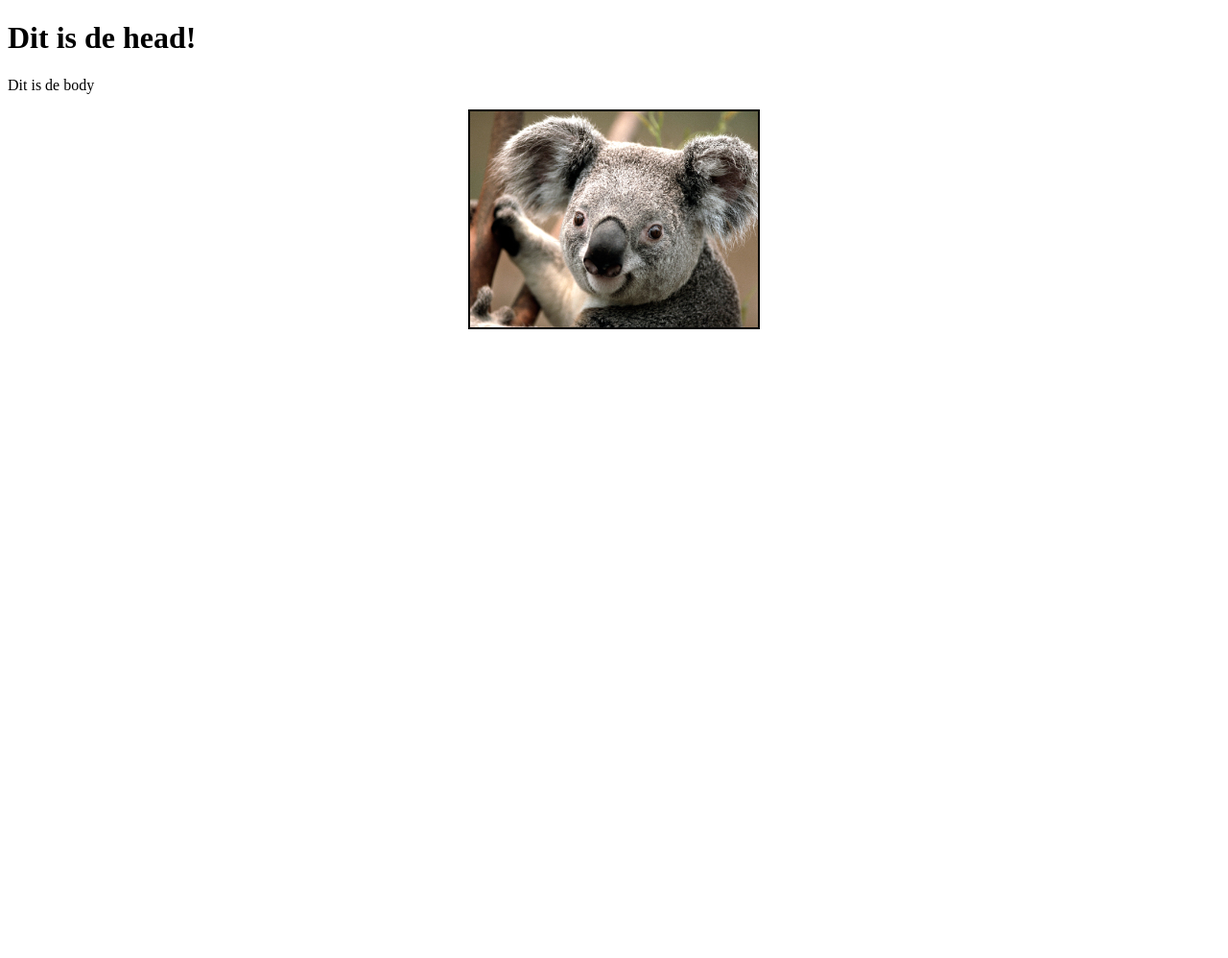
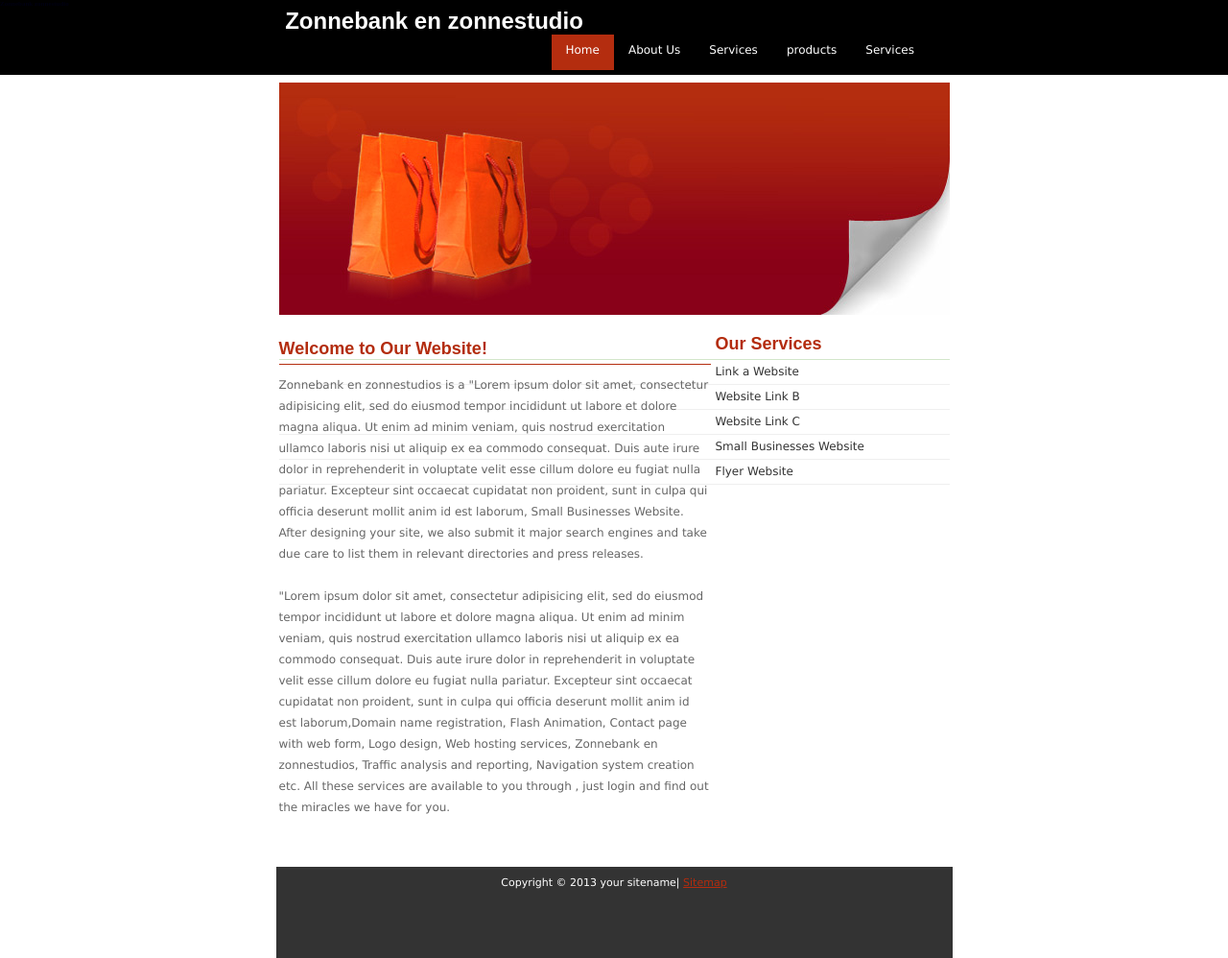
Before and after one commit to KeesRoest/Familie, a plain HTML site: page WebContent/Index.html in a window 1280 px wide. Shown: the whole page at 96% size. Before the commit the page ends 800 px from the top, so only its background shows below. Drawn offline with Linux system fonts and the light colour scheme.

Commit message:
Template

```diff
--- a/WebContent/Index.html
+++ b/WebContent/Index.html
@@ -1,13 +1,70 @@
-<!DOCTYPE html>
-<html>
+<!DOCTYPE html PUBLIC "-//W3C//DTD XHTML 1.0 Strict//EN" "http://www.w3.org/TR/xhtml1/DTD/xhtml1-strict.dtd">
+<html xmlns="http://www.w3.org/1999/xhtml">
 <head>
-<meta charset="ISO-8859-1">
-<title>Nieuwe Pagina</title>
-<link rel="stylesheet" type="text/css" href="mystyle.css">
+<meta http-equiv="Content-Type" content="text/html; charset=utf-8" />
+<title>Design by YOURSITENAMEm</title>
+
+<link href="style.css" rel="stylesheet" type="text/css" />
 </head>
+
 <body>
-<h1>Dit is de head!</h1>
-<p>Dit is de body</p>
-<div><img class="plaatje" src="Koala.jpg" height=225 alt="Koala"></div>
+<div class="style3"></div><div class="style_2"><span class="style3"><a href="http://www.zonnebank-studio-vergelijk.nl" title="Zonnebank Zonnestudio"><strong>Zonnebank zonnestudio</strong></a></span></div>
+<div id="wrap">
+<div id="topbar">
+  <h1 id="sitename"><a href="http://www.zonnebank-studio-vergelijk.nl" target="_blank">  Zonnebank en zonnestudio</a></h1>
+  <div id="menus">
+  <ul id="topmenu">
+<li  class="active"><a href="#">Home</a>
+</li>
+<li><a href="#">About Us</a>
+</li>
+<li><a href="#">Services</a>
+</li>
+<li><a href="#">products</a>
+</li>
+<li><a href="#">Services</a>
+</li>
+</ul>
+</div>
+</div>
+
+<div id="header">
+</div>
+<div id="content">
+<div id="mainpage">
+<h2>Welcome to Our Website!</h2>
+<p>Zonnebank en zonnestudios is a  "Lorem ipsum dolor sit amet, consectetur adipisicing elit, sed do eiusmod tempor incididunt ut labore et dolore magna aliqua. Ut enim ad minim veniam, quis nostrud exercitation ullamco laboris nisi ut aliquip ex ea commodo consequat. Duis aute irure dolor in reprehenderit in voluptate velit esse cillum dolore eu fugiat nulla pariatur. Excepteur sint occaecat cupidatat non proident, sunt in culpa qui officia deserunt mollit anim id est laborum, Small   Businesses Website</a>. After designing your site, we also submit  it major search engines and take due care to list them in relevant directories  and press releases. <br />
+			  <br />
+"Lorem ipsum dolor sit amet, consectetur adipisicing elit, sed do eiusmod tempor incididunt ut labore et dolore magna aliqua. Ut enim ad minim veniam, quis nostrud exercitation ullamco laboris nisi ut aliquip ex ea commodo consequat. Duis aute irure dolor in reprehenderit in voluptate velit esse cillum dolore eu fugiat nulla pariatur. Excepteur sint occaecat cupidatat non proident, sunt in culpa qui officia deserunt mollit anim id est laborum,Domain name registration, Flash Animation,  Contact page with web form, Logo design, Web hosting services, Zonnebank en zonnestudios,  Traffic analysis and reporting, Navigation system creation etc. All these  services are available to you through , just login and  find out the miracles we have for you.</p>
+</div>
+<div id="sidebar">
+
+</div>
+<div id="sidebarcontents">
+<ul id="menu">
+<li>
+  <h2>Our Services</h2>
+</li>
+<li>
+	<ul><li><a href="#">Link a   Website</a></li>
+				  			<li><a href="#">Website Link B</a></li>
+
+							<li><a href="#">Website Link C</a></li>
+							<li> <a href="#">Small Businesses Website</a></li>
+							<li><a href="#">Flyer Website</a></li>
+			</ul>
+</li>
+</ul>
+</div>
+
+  <div id="sidebarbottom"></div>
+</div>
+<div class="clear"></div>
+</div>
+
+</div>
+<div id="footer">
+<p>Copyright &copy; 2013 your sitename| <a href="#">Sitemap</a></p>
+</div>
 </body>
 </html>
--- a/WebContent/mystyle.css
+++ /dev/null
@@ -1 +0,0 @@
-.plaatje { border: 2px solid;display: block; margin:auto;}
--- /dev/null
+++ b/WebContent/style.css
@@ -0,0 +1,210 @@
+@charset "utf-8";
+* {
+	margin: 0px; padding: 0px;
+}
+.clear {
+	clear:both;}
+.clearleft {
+	display:block;
+	clear:left;}
+.clearright{
+	display:block;
+	 clear:right;}
+.hide {
+	display:none;}
+a {
+	color:#B32C0E;
+}
+
+a:hover {
+	color:#000000;
+	text-decoration:none;
+}
+body {
+	background: #FFFFFF  url(images/bg.jpg) repeat-x;
+	}
+#wrap{
+	width:699px;
+	margin:0px auto 15px auto;
+	font-family:Verdana, Arial, Helvetica, sans-serif;
+	font-size:12px;
+	color:#666666;
+}
+
+/*Header*/
+
+#header{
+	height:242px;
+	background:url(images/header.jpg) no-repeat left top;
+	clear: both;
+}
+/*Header Menu*/
+#topmenu {
+	display:block;
+	list-style:none;
+	padding:0 0px 0px 278px;
+	float: right;
+	width: 415px;
+}
+#topmenu li {
+	display:inline;
+}
+#topmenu a {
+	display:block;
+	float:left;
+	height:28px;
+	margin:0px 0px 0px0px;
+	text-decoration:none;
+	padding:9px 15px 0px 15px;
+	text-align:center;
+}
+#topmenu a, #topmenu a:visited, #topmenu a:active {
+	color:#FFFFFF;
+}
+#topmenu a:hover{
+	color:#ffffff;
+	background-color: #B52E10;
+}
+#topmenu .active a, #topmenu .active a:visited, #topmenu .active a:active{
+	color:#FFFFFF;
+	background-color: #B42D0F;
+}
+
+/*Content*/
+#content {
+	background-color: #FFFFFF;
+}
+#mainpage {
+	width:450px;
+	float:left;
+	padding:5px 5px 5px 0px;
+	height:550px
+}
+#mainpage p {
+	line-height:22px;
+	margin:10px 0px 22px 0px;
+}
+#mainpage blockquote {
+	background:#efefef;
+	display:block;
+	margin:5px;
+	font:Georgia, "Times New Roman", Times, serif;
+	font-style:italic;}
+h1, h2, h3, h4, h5 {
+	color:#B32C0E;
+	font-weight:bold;
+	font-family: Arial, Helvetica, sans-serif;
+}
+#mainpage h1 {
+	font-size:24px;
+	color: #F2F7F3;
+}
+#mainpage h2 {
+	font-size:18px;
+	padding-top: 20px;
+	padding-bottom: 5px;
+	border-bottom: 1px solid #B52E10;
+}
+#mainpage h3 {
+	font-size:20px;}
+#mainpage h4 {
+	font-size:18px;}
+#mainpage h5 {
+	font-size:16px;}
+.style_2 {
+	font-size: 7px;
+	color: #000011;
+	}
+.style_2 a{
+	font-size: 7px;
+	color: #000011;
+	}
+.style_2 a:hover{
+	font-size: 7px;
+	color: #000011;
+	}
+#content #mainpage ol {
+	margin:10px 10px 10px 25px;}
+#content #mainpage ol li {
+	padding:5px 5px 5px 20px;}
+#content #mainpage ul li {
+	display:block;
+	padding:0px;
+	border-bottom: dashed 1px #D6E4A7;}
+
+
+
+
+/*Sidebar*/
+#sidebar {
+	margin:0px 0px 0px 0px;
+	width: 225px;
+	float: right;
+}
+#sidebarcontents {
+	padding:5px 0px 5px 0px;
+}
+
+/*Sidemenu*/
+#menu {
+	list-style:none;
+}
+#menu li ul {list-style:none;}
+#menu li ul li {
+	display:block;
+	height:25px;
+	border-bottom:solid 1px #efefef;}
+#menu li ul a, #menu li ul a:visited, #menu li ul a:active {
+	display:block;
+	height:20px;
+	padding:5px 5px 0px 5px;
+	text-decoration:none;
+	color:#333333;}
+#menu li ul  a:hover {
+	background:#F8F9F2;
+	color:#B32C0E;
+}
+#menu h2 {
+	display:block;
+	border-bottom:solid 1px #D2E6CA;
+	padding:5px;
+	margin:10px 0px 0px 0px;
+	font-family: Arial, Helvetica, sans-serif;
+	font-size:18px;
+	color:#B32C0E;
+	font-weight:bold;
+}
+
+/*footer*/
+#footer {
+	margin:0 auto;
+	width:685px;
+	height:75px;
+	padding:10px;
+	color:#FFFFFF;
+	text-align: center;
+	background:#333333;
+	font-family: Verdana, Arial, Helvetica, sans-serif;
+	font-size: 11px;
+	clear: both;
+}
+#credit {font-size:10px;
+	padding:3px;}
+#sitename a{
+	text-decoration :none;
+	font-size:24pxx;
+	color:#FFFFFF;
+	padding-top:20px;
+}
+#topbar{
+	height:78px;
+}
+#caption{
+	height:50px;
+	background:url(images/caption.gif) repeat-x top left;
+	}
+	.bold{font-size:16px;
+	color:#FFFFFF;
+	padding-left:100px;
+	padding-top:25px;
+	}
```
Also changed, not shown: WebContent/Business_zonne_b.jpg (added), WebContent/Business_zonne_th.jpg (added), WebContent/Koala.jpg (deleted), WebContent/image.txt (added), WebContent/images/bg.jpg (added), WebContent/images/header.jpg (added), 1 other file.
